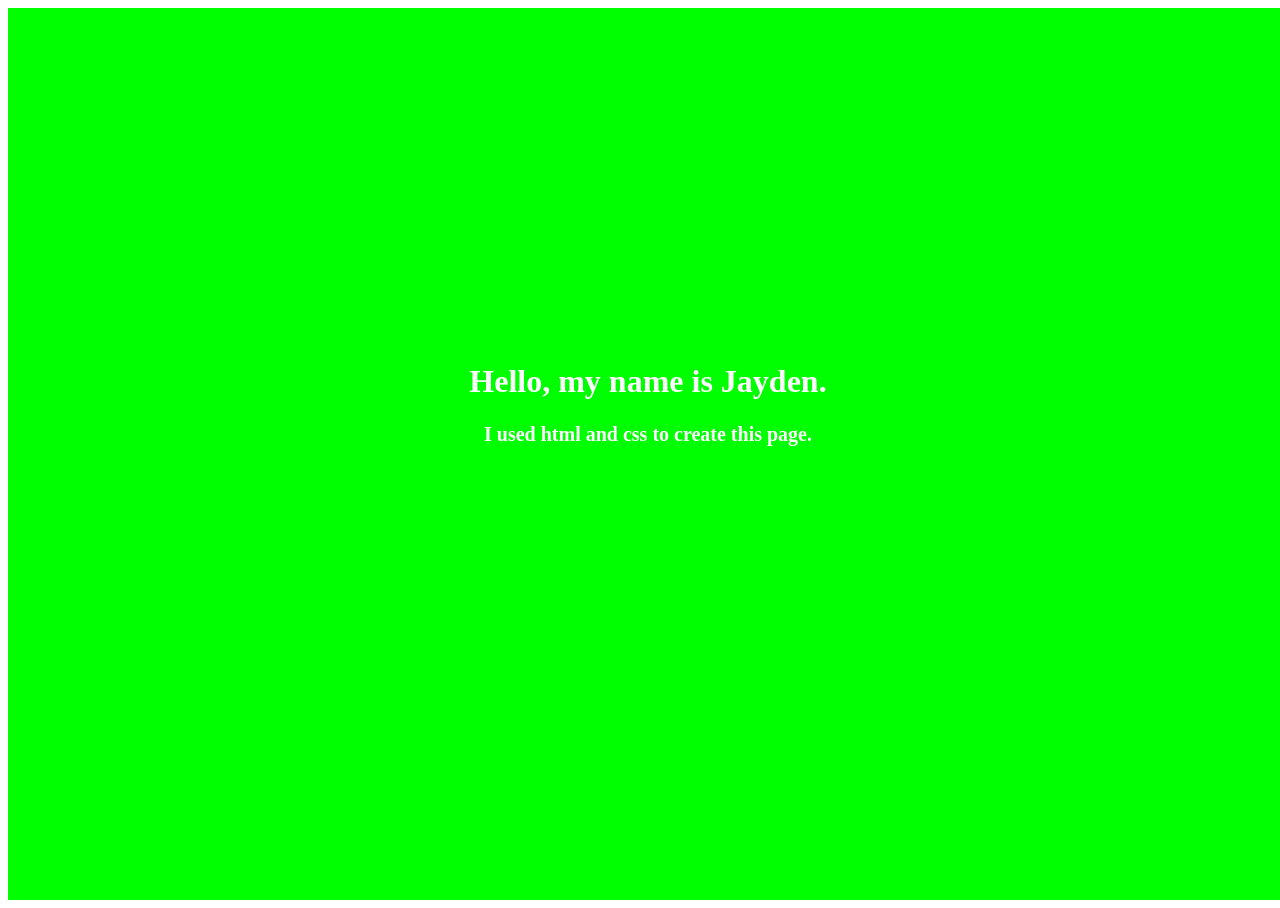
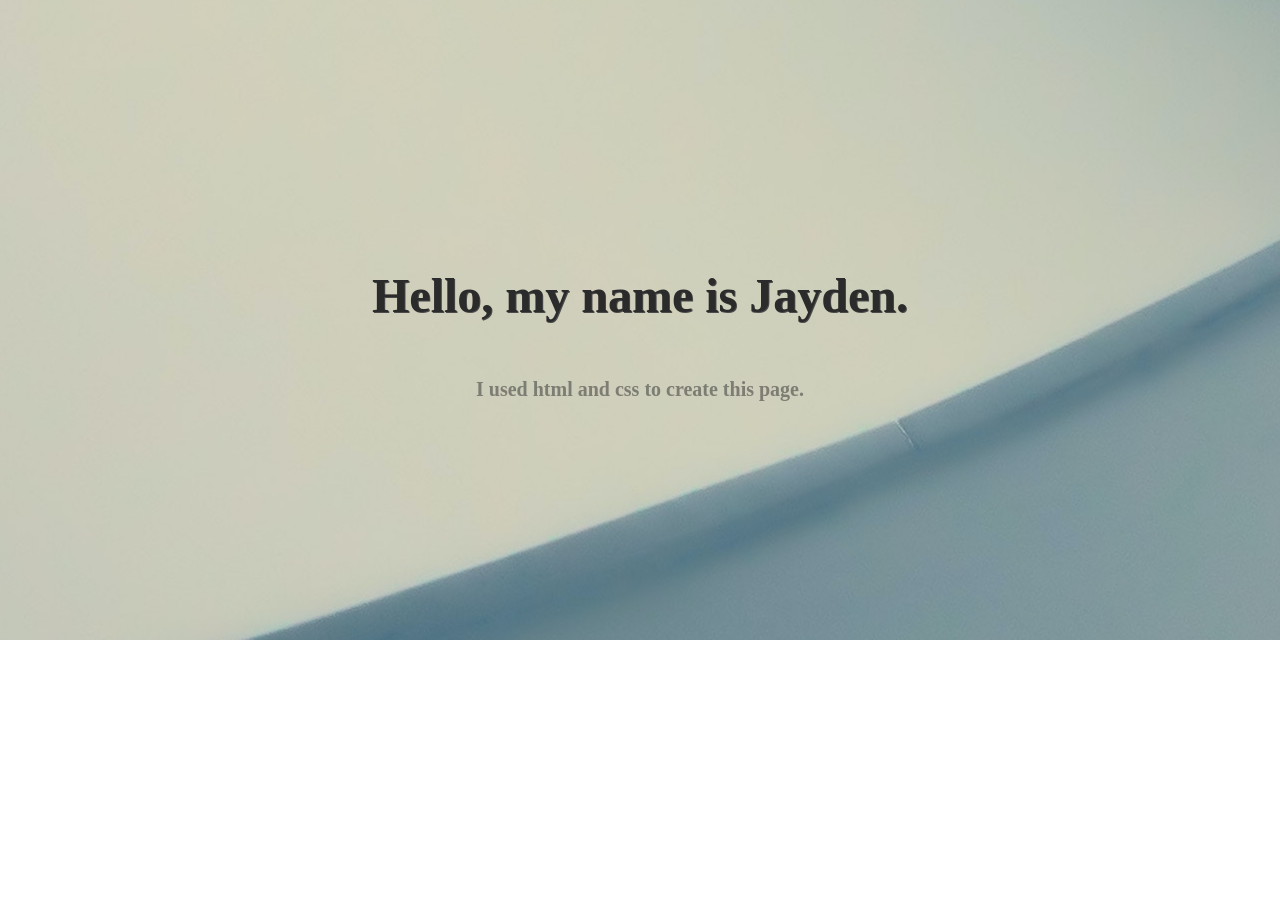
Before and after one commit to Zermko/mywebsite, a plain HTML site: page index.html in a window 1280 px wide. After the commit the page ends 800 px from the top, so only its background shows below. Drawn offline with Linux system fonts and the light colour scheme.

Commit message:
background change

```diff
--- a/style.css
+++ b/style.css
@@ -1,26 +1,41 @@
 .PrimaryText {
-
-    color: white;
-    margin-top: 100px;
-    margin-bottom: 10px;
-    width: 50;
+    color: rgb(44, 43, 43);
     padding: 10px;
-    text-align: center;
-    padding-top: 250px;
+    text-shadow: 1px 1px #4a4a4a;
+    font-size: 48px
 }
 
 .SecondaryText {
-    color: white;
-    text-align: center;
+    color: rgba(44, 43, 43, 0.5);
     font-size: 20px
 }
 
 
 body {
     width: 100%;
+    margin: 0;
 }
 .Background {
-    background-color: rgb(0, 255, 0) ;
-    padding: 5px ;
-    padding-bottom: 440px ;
+    background-image: url("./images/background.jpg");
+    background-position: center;
+    background-repeat: none;
+    display: flex;
+    flex-direction: column;
+    align-items: center;
+    justify-content: center;
+    width: 100%;
+    height: 80vh;
+
+
 }
+@media only screen and (max-width: 600px) {
+    .PrimaryText {
+
+        font-size: 20px
+
+    }
+
+    .SecondaryText {
+      font-size: 16px
+    }
+  }
```
Also changed, not shown: images/background.jpg (added).
